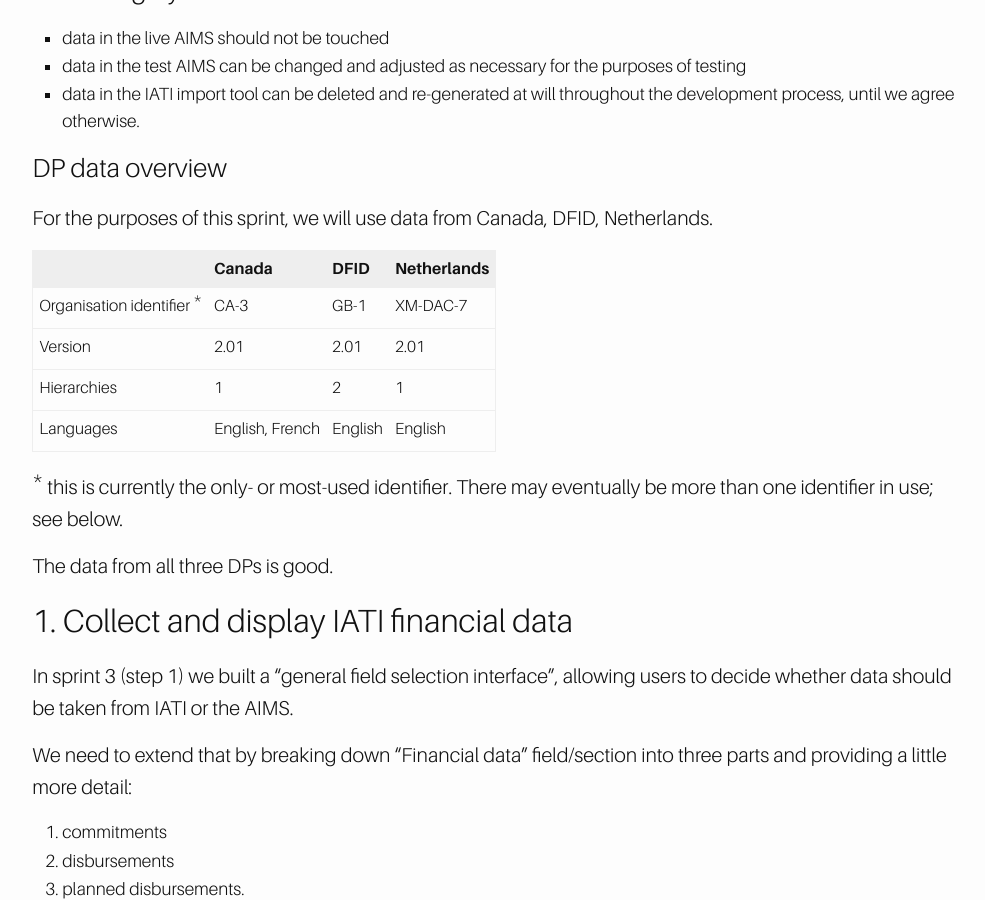
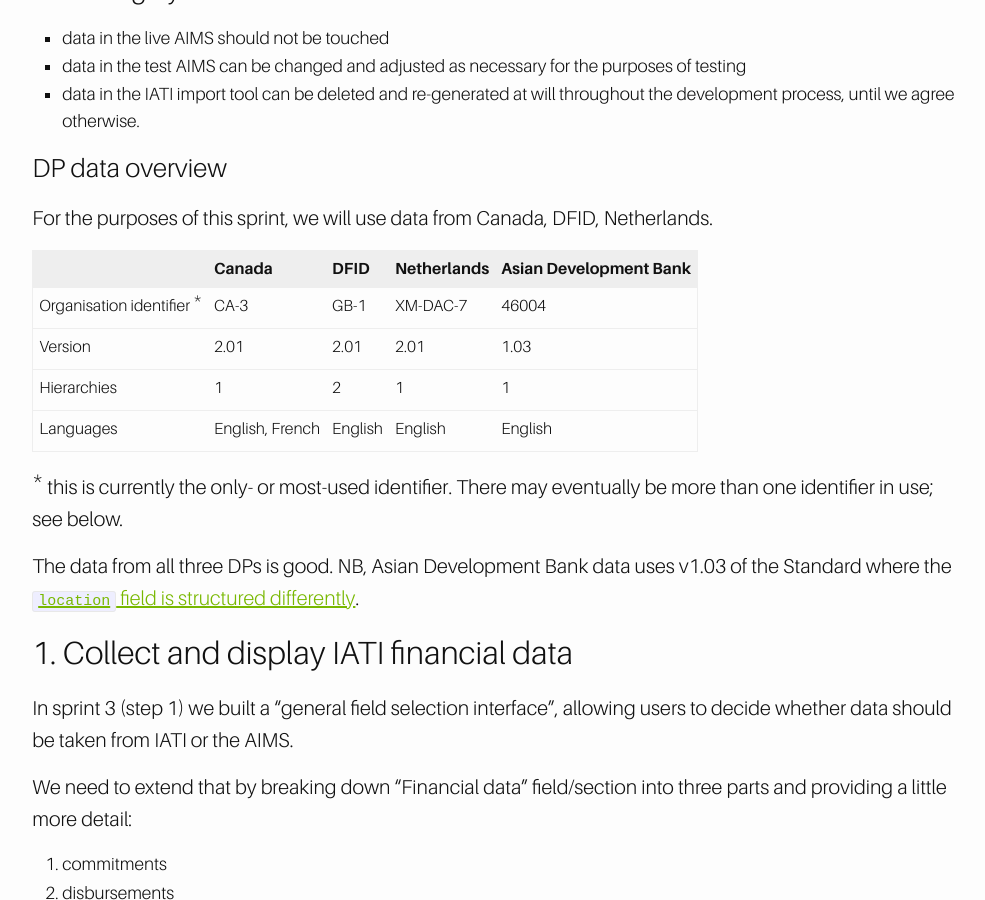
Before and after one commit to BD-IATI/bd-iati.github.io, a Jekyll site: the page built from _development/sprint-6.md, in a window 1280 px wide and 900 px high, scrolled down 738 px. Shown: the whole window, without its empty margins (261-1246 px from the left). Built offline with Jekyll 4.4.1, drawn with Linux system fonts in a browser that asks for light colours; comment, search, counter and statistics services are not loaded.

```diff
--- a/_development/sprint-6.md
+++ b/_development/sprint-6.md
@@ -30,16 +30,16 @@
 
 For the purposes of this sprint, we will use data from Canada, DFID, Netherlands.
 
-|  | Canada | DFID | Netherlands |
-| ------ | ------ | ---- |
-| Organisation identifier <sup>*</sup> | CA-3 | GB-1 | XM-DAC-7 |
-| Version | 2.01 | 2.01 | 2.01 |
-| Hierarchies | 1 | 2 | 1 |
-| Languages | English, French | English | English |
+|  | Canada | DFID | Netherlands | Asian Development Bank |
+| ------ | ------ | ---- | ---- | ---- |
+| Organisation identifier <sup>*</sup> | CA-3 | GB-1 | XM-DAC-7 | 46004 |
+| Version | 2.01 | 2.01 | 2.01 | 1.03 |
+| Hierarchies | 1 | 2 | 1 | 1 |
+| Languages | English, French | English | English | English |
 
 <sup>*</sup> this is currently the only- or most-used identifier. There may eventually be more than one identifier in use; see below.
 
-The data from all three DPs is good.
+The data from all three DPs is good. NB, Asian Development Bank data uses v1.03 of the Standard where the [`location` field is structured differently](/documentation/versions/).
 
 ## 1. Collect and display IATI financial data
 
```
